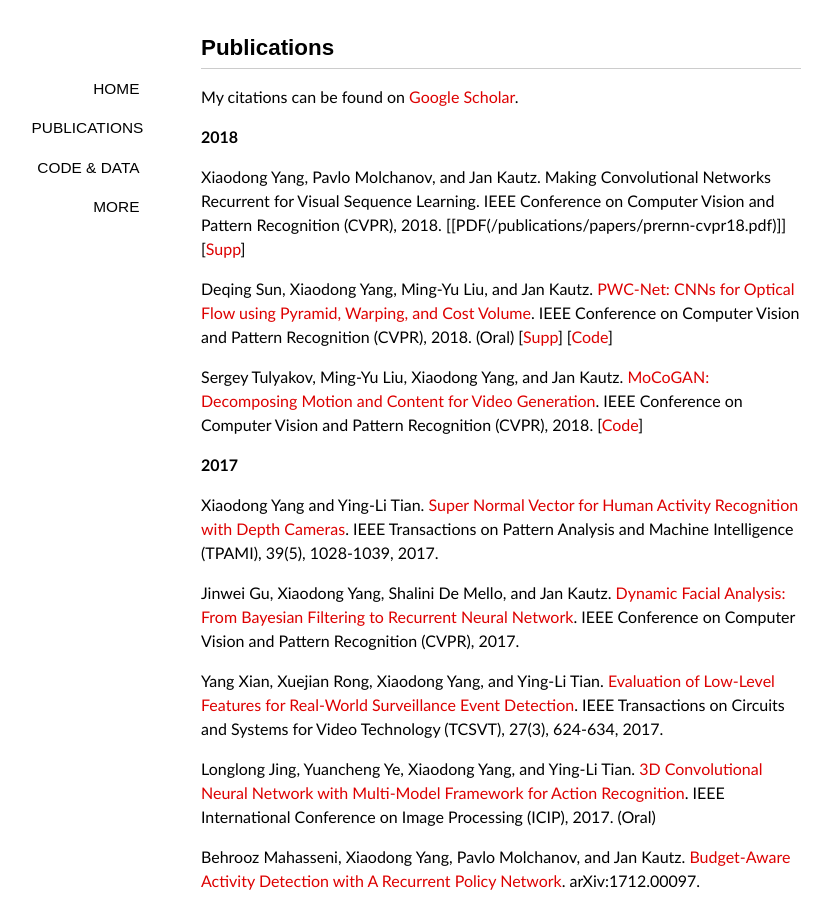
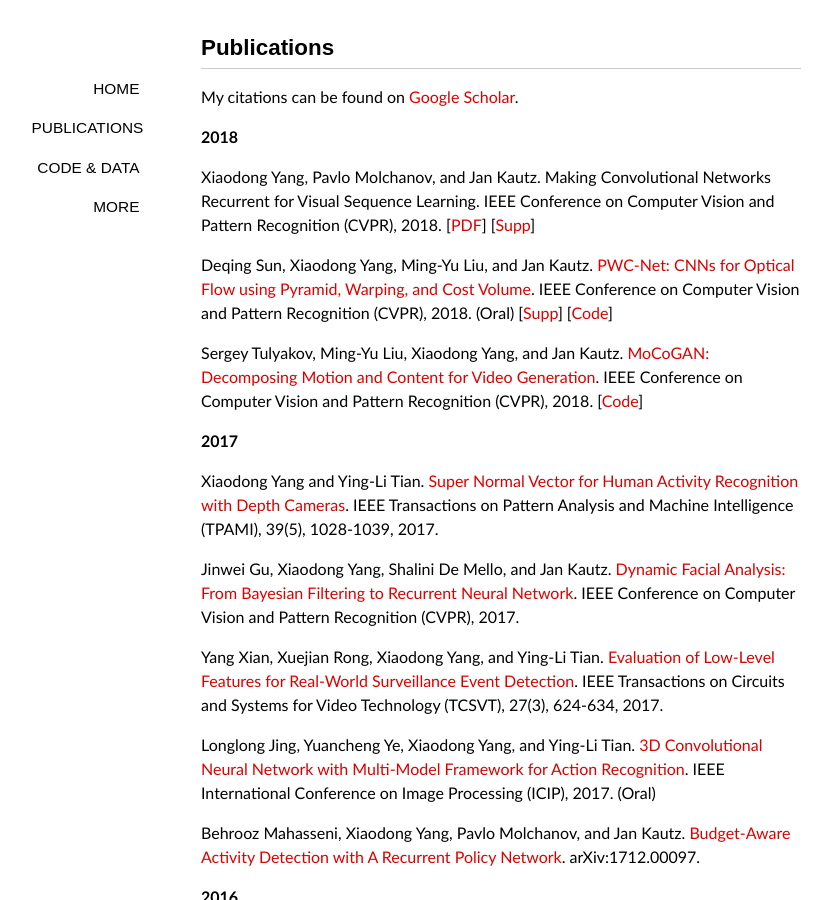
Before and after one commit to xiaodongyang/xiaodongyang.github.io, a Jekyll site: the page built from publications/index.md, in a window 1280 px wide and 900 px high. Shown: the whole window, without its empty margins (139-969 px from the left). Built offline with Jekyll 4.4.1, drawn with Linux system fonts in a browser that asks for light colours; some web fonts are replaced.

Commit message:
Update index.md

```diff
--- a/publications/index.md
+++ b/publications/index.md
@@ -9,7 +9,7 @@ My citations can be found on [Google Scholar](http://scholar.google.com/citation
 
 **2018**
 
-Xiaodong Yang, Pavlo Molchanov, and Jan Kautz. Making Convolutional Networks Recurrent for Visual Sequence Learning. IEEE Conference on Computer Vision and Pattern Recognition (CVPR), 2018. [[PDF(/publications/papers/prernn-cvpr18.pdf)]] [[Supp](/publications/papers/prernn-supp-cvpr18.pdf)]
+Xiaodong Yang, Pavlo Molchanov, and Jan Kautz. Making Convolutional Networks Recurrent for Visual Sequence Learning. IEEE Conference on Computer Vision and Pattern Recognition (CVPR), 2018. [[PDF](/publications/papers/prernn-cvpr18.pdf)] [[Supp](/publications/papers/prernn-supp-cvpr18.pdf)]
 
 Deqing Sun, Xiaodong Yang, Ming-Yu Liu, and Jan Kautz. [PWC-Net: CNNs for Optical Flow using Pyramid, Warping, and Cost Volume](/publications/papers/pwc-cvpr18.pdf). IEEE Conference on Computer Vision and Pattern Recognition (CVPR), 2018. (Oral) [[Supp](/publications/papers/pwc-supp-cvpr18.pdf)] [[Code](http://research.nvidia.com/publication/2018-02_PWC-Net%3A-CNNs-for)]
 
```
